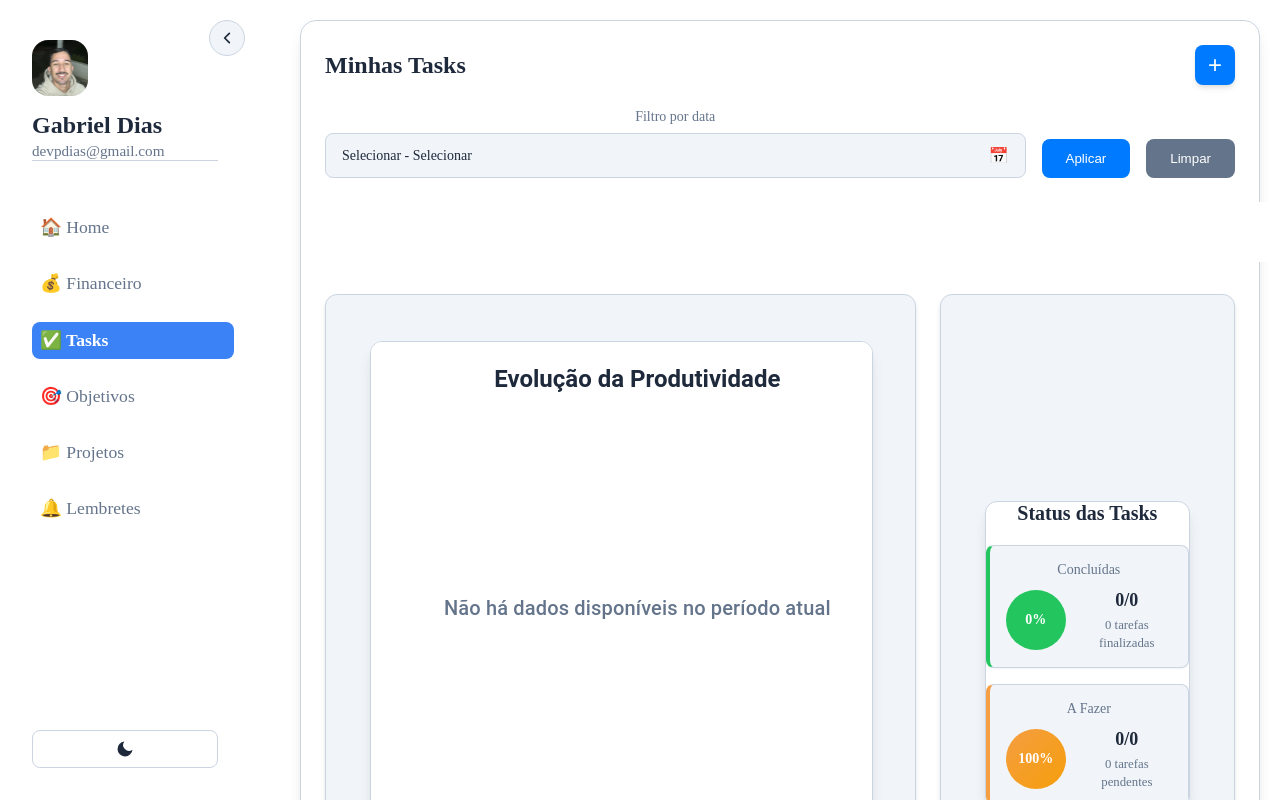
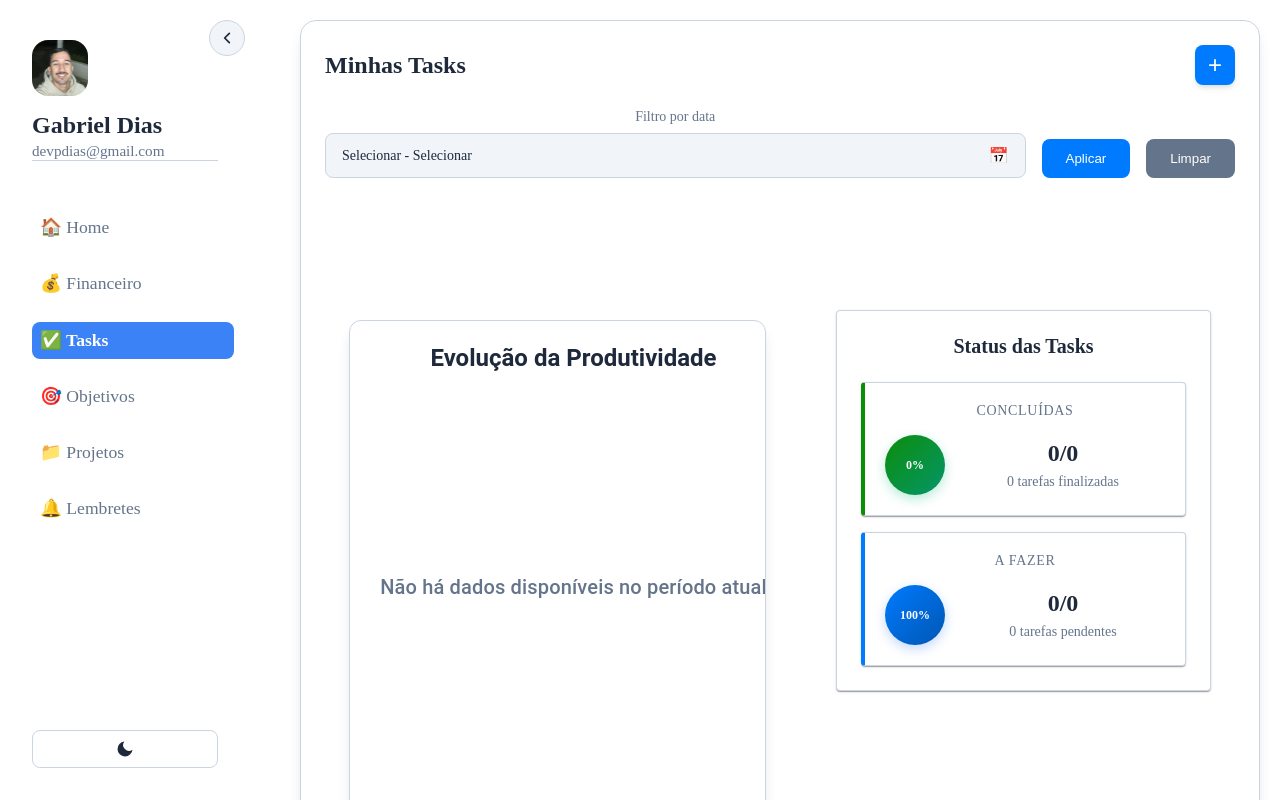
Before and after one commit to DiiasDev/dashboardRotina, a React (Create React App) app: page /Tasks in a window 1280 px wide. Shown: the top 800 px of the page. Built offline with nearby package versions, Linux system fonts and the light colour scheme; the HTML template or start-up script is replaced by a standard one.

Commit message:
fix: ajustes nos temas da página de tasks

```diff
--- a/src/Components/ChartComponent/chatrComponent.tsx
+++ b/src/Components/ChartComponent/chatrComponent.tsx
@@ -52,7 +52,6 @@ export default function ChartComponent({ filteredTasks }: ChartComponentProps){
     return(
         <Container>
                 <Grid>
-                <Grid>
                     <Card style={{
                         height: 650,
                         width: '100%',
@@ -62,13 +61,13 @@ export default function ChartComponent({ filteredTasks }: ChartComponentProps){
                         border: '1px solid var(--color-border)',
                         borderRadius: '12px',
                         marginTop: '26px',
-                        transition: 'background-color 0.3s ease, border-color 0.3s ease, box-shadow 0.3s ease'
+                        transition: 'all 0.3s ease'
                     }}>
                         <CardContent style={{
                             height: 580,
                             width: '100%',
-                            backgroundColor: 'var(--color-surface)',
-                            transition: 'background-color 0.3s ease'
+                            backgroundColor: 'transparent',
+                            transition: 'all 0.3s ease'
                         }}>
                             <Typography
                                 variant='h5'
@@ -100,6 +99,23 @@ export default function ChartComponent({ filteredTasks }: ChartComponentProps){
                                     </Typography>
                                 </Box>
                             ) : (
+                                <div style={{
+                                    height: '500px',
+                                    width: '100%',
+                                    backgroundColor: 'var(--color-surface) !important',
+                                    background: 'var(--color-surface) !important'
+                                }}>
+                                    <style>
+                                        {`
+                                        .nivo-bar-container svg {
+                                            background: var(--color-surface) !important;
+                                            background-color: var(--color-surface) !important;
+                                        }
+                                        .nivo-bar-container svg rect:first-child {
+                                            fill: var(--color-surface) !important;
+                                        }
+                                        `}
+                                    </style>
                                     <ResponsiveBar
                                         data={data}
                                         keys={['value']}
@@ -115,7 +131,7 @@ export default function ChartComponent({ filteredTasks }: ChartComponentProps){
                                         label={d => `${d.value}`}
                                         labelTextColor="var(--color-text)"
                                         theme={{
-                                        background: 'transparent',
+                                            background: 'var(--color-surface)',
                                             text: {
                                                 fill: 'var(--color-text)',
                                                 fontSize: 12
@@ -156,11 +172,11 @@ export default function ChartComponent({ filteredTasks }: ChartComponentProps){
                                             }
                                         }}
                                     />
+                                </div>
                             )}
                         </CardContent>
                     </Card>
                 </Grid>
-            </Grid>
         </Container>
     )
 }
--- a/src/Components/StatusTasks/style.module.css
+++ b/src/Components/StatusTasks/style.module.css
@@ -1,51 +1,63 @@
 .container {
-    width: 100%;
-    max-width: none;
-    padding: 0;
+    padding: 16px;
+    max-width: 100%;
 }
 
 .mainCard {
     background-color: var(--color-surface) !important;
-    border: 1px solid var(--color-border) !important;
-    border-radius: 12px !important;
-    box-shadow: var(--shadow-lg) !important;
-    transition: all 0.3s ease !important;
+    border: 1px solid var(--color-border);
+    border-radius: 12px;
+    padding: 24px;
+    box-shadow: var(--shadow-md);
+    color: var(--color-text);
 }
 
 .title {
-    color: var(--color-text);
+    margin: 0 0 24px 0;
     font-size: 1.25rem;
     font-weight: 600;
-    margin: 0 0 20px 0;
     text-align: center;
+    color: var(--color-text);
 }
 
 .statusContainer {
     display: flex;
-    flex-direction: column;
     gap: 16px;
+    flex-wrap: wrap;
 }
 
 .statusCard {
-    background-color: var(--color-bg-secondary) !important;
-    border: 1px solid var(--color-border) !important;
-    border-radius: 8px !important;
-    padding: 16px !important;
-    box-shadow: var(--shadow-sm) !important;
-    transition: all 0.3s ease !important;
+    flex: 1;
+    min-width: 280px;
+    padding: 20px;
+    border-radius: 12px;
+    border: 1px solid var(--color-border);
+    background-color: var(--color-surface) !important;
+    box-shadow: var(--shadow-sm);
+    transition: all 0.3s ease;
 }
 
 .statusCard:hover {
-    box-shadow: var(--shadow-md) !important;
+    box-shadow: var(--shadow-lg);
     transform: translateY(-2px);
 }
 
+.completedCard {
+    border-left: 4px solid var(--sucess);
+}
+
+.todoCard {
+    border-left: 4px solid var(--color-primary);
+}
+
 .statusLabel {
-    color: var(--color-text-secondary);
+    display: block;
     font-size: 0.875rem;
     font-weight: 500;
-    display: block;
-    margin-bottom: 12px;
+    margin-bottom: 16px;
+    color: var(--color-text-secondary);
+    text-transform: uppercase;
+    letter-spacing: 0.05em;
 }
 
 .progressContainer {
@@ -61,57 +73,63 @@
     display: flex;
     align-items: center;
     justify-content: center;
-    font-size: 0.875rem;
-    font-weight: 600;
+    font-size: 0.75rem;
+    font-weight: 700;
     color: white;
     flex-shrink: 0;
 }
 
 .completedProgress {
-    background: linear-gradient(135deg, var(--color-status-iniciado), #22c55e);
+    background: linear-gradient(135deg, var(--sucess), #059669);
+    box-shadow: 0 4px 12px rgba(16, 185, 129, 0.3);
 }
 
 .todoProgress {
-    background: linear-gradient(135deg, var(--color-status-pausado), #f59e0b);
+    background: linear-gradient(135deg, var(--color-primary), var(--color-primary-dark));
+    box-shadow: 0 4px 12px rgba(59, 130, 246, 0.3);
 }
 
 .statusInfo {
     flex: 1;
+    display: flex;
+    flex-direction: column;
+    gap: 4px;
 }
 
 .statusCount {
+    font-size: 1.5rem;
+    font-weight: 700;
     color: var(--color-text);
-    font-size: 1.125rem;
-    font-weight: 600;
-    display: block;
-    margin-bottom: 4px;
+    line-height: 1.2;
 }
 
 .statusDescription {
+    font-size: 0.875rem;
     color: var(--color-text-secondary);
-    font-size: 0.8rem;
+    line-height: 1.4;
 }
 
-.completedCard {
-    border-left: 4px solid var(--color-status-iniciado) !important;
-}
+/* Responsive adjustments */
+@media (max-width: 768px) {
+    .statusContainer {
+        flex-direction: column;
+    }
 
-.todoCard {
-    border-left: 4px solid var(--color-status-pausado) !important;
-}
+    .statusCard {
+        min-width: unset;
+    }
 
-@media (max-width: 768px) {
+    .progressContainer {
+        gap: 12px;
+    }
+
     .progressCircle {
         width: 50px;
         height: 50px;
-        font-size: 0.75rem;
+        font-size: 0.625rem;
     }
 
     .statusCount {
-        font-size: 1rem;
-    }
-
-    .statusDescription {
-        font-size: 0.75rem;
+        font-size: 1.25rem;
     }
 }
--- a/src/Components/TasksComponent/styles.module.css
+++ b/src/Components/TasksComponent/styles.module.css
@@ -1,7 +1,6 @@
 .container {
   padding: 20px;
-  width: 100%;
-  /* Remove background override to inherit from parent */
+  width: 90%;
   transition: all 0.3s ease;
 }
 
--- a/src/Pages/Tasks/tasks.tsx
+++ b/src/Pages/Tasks/tasks.tsx
@@ -64,12 +64,8 @@ export default function Tasks() {
                     <TasksComponent filteredTasks={filteredTasks} />
                 </div>
                 <div className={styles.chartsContainer}>
-                    <div className={`${styles.chartItem} ${styles.chartMain}`}>
                         <ChartComponent filteredTasks={filteredTasks} />
-                    </div>
-                    <div className={`${styles.chartItem} ${styles.chartSide}`}>
                         <StatusTasks filteredTasks={filteredTasks} />
-                    </div>
                 </div>
             </div>
         </div>
```
Lines whose indentation alone changed are shown as unchanged.
